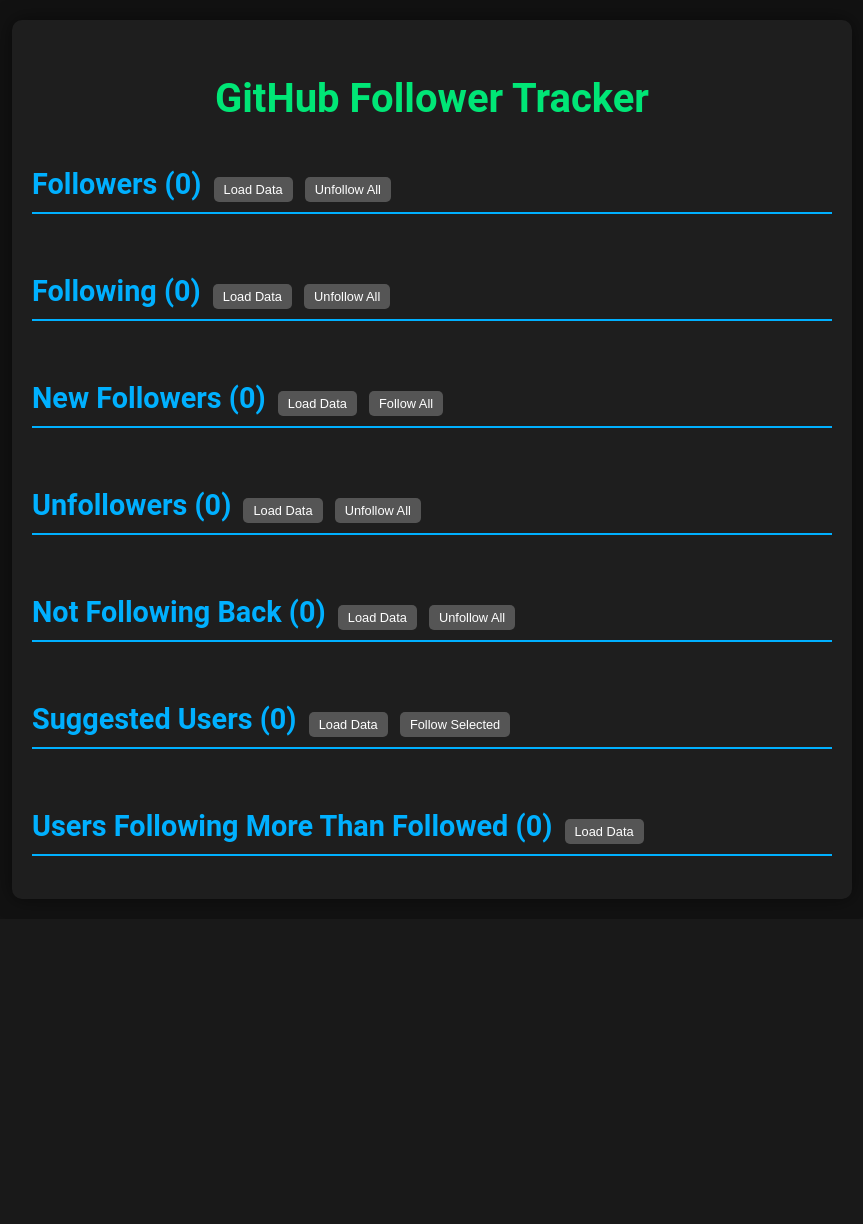
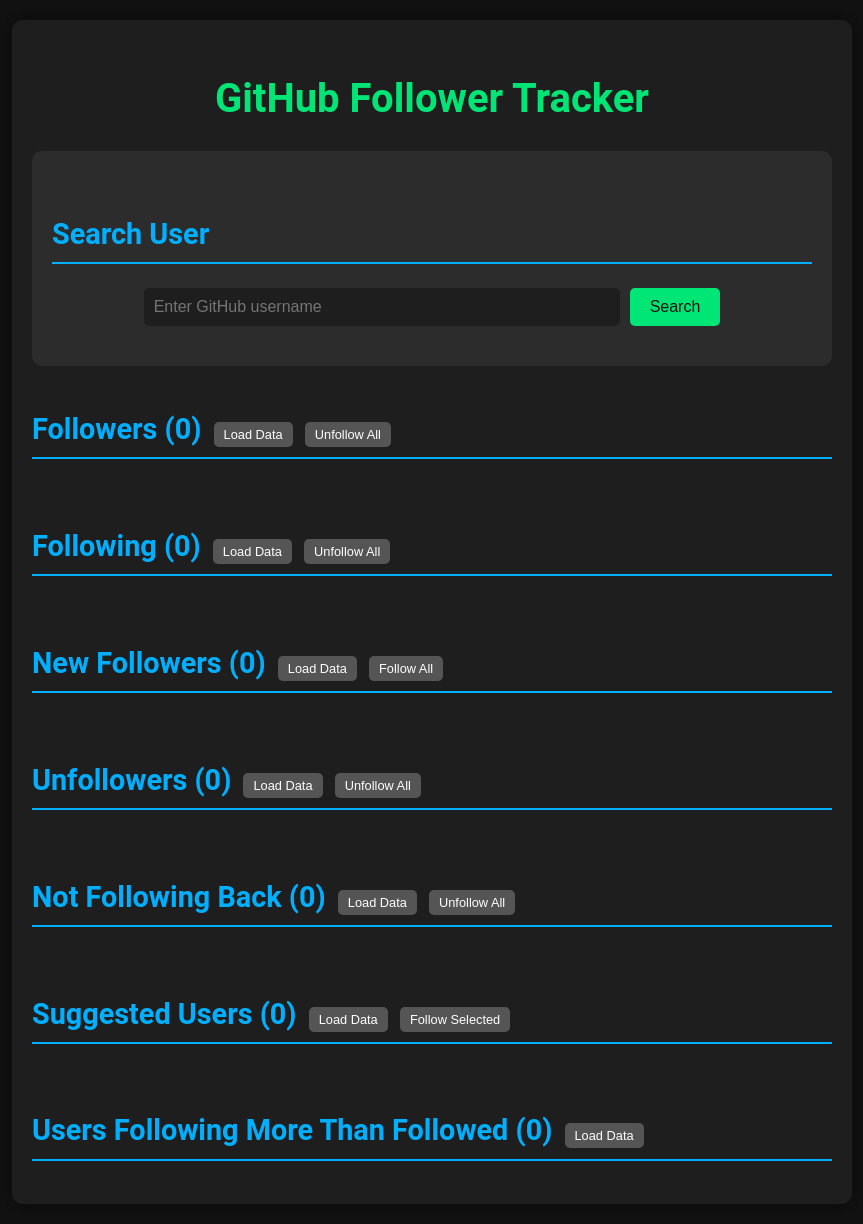
Before and after one commit to ZygimantasB/GitHub-followers-tracker, a Flask app: page / in a window 1280 px wide. Shown: the whole page, without its empty margins (208-1071 px from the left). Before the commit the page ends 856 px from the top, so only its background shows below. Run offline with Flask 3, Linux system fonts and the light colour scheme.

Commit message:
Search box is working ready to push

```diff
--- a/app.py
+++ b/app.py
@@ -12,6 +12,7 @@
     get_followers_with_counts,
     get_users_info,
     get_random_users_with_more_following,
+    check_if_user_follows_viewer,  # Import the new function
 )
 from data_manager import (
     load_previous_followers,
@@ -162,7 +163,6 @@
     results = bulk_unfollow_users(usernames)
     return jsonify(results)
 
-# Add these routes for individual follow/unfollow actions
 @app.route('/unfollow/<username>', methods=['POST'])
 def unfollow(username):
     logger.info(f'Attempting to unfollow user: {username}')
@@ -181,5 +181,19 @@
     else:
         return jsonify({'success': False, 'message': message}), 500
 
+# Add this route for the search functionality
+@app.route('/check_follow')
+def check_follow():
+    username = request.args.get('username')
+    if not username:
+        return jsonify({'error': 'Username parameter is required'}), 400
+    logger.info(f'Checking if user {username} follows the viewer')
+    try:
+        follows_you = check_if_user_follows_viewer(username)
+        return jsonify({'username': username, 'follows_you': follows_you})
+    except Exception as e:
+        logger.exception(f"Error checking if user {username} follows viewer: {e}")
+        return jsonify({'error': 'An error occurred while checking the user'}), 500
+
 if __name__ == "__main__":
     app.run(debug=True)
--- a/github_api.py
+++ b/github_api.py
@@ -464,3 +464,26 @@
             break
     logger.info(f"Total following fetched: {len(following)}")
     return following
+
+def check_if_user_follows_viewer(username):
+    logger.debug(f"Checking if user {username} follows the viewer")
+    query = '''
+    query ($username: String!) {
+      user(login: $username) {
+        isFollowingViewer
+      }
+    }
+    '''
+    variables = {'username': username}
+    try:
+        result = execute_github_graphql_query(query, variables)
+        user_data = result['data']['user']
+        if user_data is None:
+            logger.error(f"User {username} not found")
+            raise Exception('User not found')
+        follows_viewer = user_data['isFollowingViewer']
+        logger.debug(f"User {username} follows viewer: {follows_viewer}")
+        return follows_viewer
+    except Exception as e:
+        logger.error(f'Error checking if user {username} follows viewer: {e}')
+        raise
--- a/static/script.js
+++ b/static/script.js
@@ -40,6 +40,32 @@
     document.getElementById('follow-selected-suggested-users-button').addEventListener('click', function() {
         followSelectedUsers();
     });
+
+    // Handle Search Form Submission
+    const searchForm = document.getElementById('search-form');
+    searchForm.addEventListener('submit', function(event) {
+        event.preventDefault();
+        const username = document.getElementById('search-username').value.trim();
+        if (username) {
+            searchUser(username);
+        }
+    });
+
+    async function searchUser(username) {
+        try {
+            const response = await fetch(`/check_follow?username=${encodeURIComponent(username)}`);
+            const data = await response.json();
+            const searchResultDiv = document.getElementById('search-result');
+            if (data.error) {
+                searchResultDiv.textContent = `Error: ${data.error}`;
+            } else {
+                const followsYouText = data.follows_you ? 'follows you' : 'does not follow you';
+                searchResultDiv.textContent = `${username} ${followsYouText}.`;
+            }
+        } catch (error) {
+            console.error('Error searching user:', error);
+        }
+    }
 
     async function fetchData(dataType) {
         try {
--- a/static/styles.css
+++ b/static/styles.css
@@ -28,7 +28,7 @@
     font-size: 1.8rem;
     border-bottom: 2px solid #00b0ff;
     padding-bottom: 5px;
-    margin-top: 30px;
+    margin-top: 40px;
     cursor: pointer;
 }
 
@@ -177,3 +177,50 @@
     color: #bbb;
     margin-left: 5px;
 }
+
+/* Search Section Styling */
+#search-section {
+    background-color: #2c2c2c;
+    padding: 20px;
+    border-radius: 10px;
+    margin-bottom: 30px;
+}
+
+#search-form {
+    display: flex;
+    align-items: center;
+    justify-content: center;
+    margin-top: 10px;
+}
+
+#search-form input[type="text"] {
+    width: 60%;
+    padding: 10px;
+    border: none;
+    border-radius: 5px;
+    font-size: 1em;
+    margin-right: 10px;
+    background-color: #1e1e1e;
+    color: #e0e0e0;
+}
+
+#search-form button {
+    padding: 10px 20px;
+    border: none;
+    border-radius: 5px;
+    background-color: #00e676;
+    color: #121212;
+    font-size: 1em;
+    cursor: pointer;
+    transition: background-color 0.3s ease;
+}
+
+#search-form button:hover {
+    background-color: #00c853;
+}
+
+#search-result {
+    margin-top: 20px;
+    text-align: center;
+    font-size: 1.2em;
+}
--- a/templates/index.html
+++ b/templates/index.html
@@ -9,6 +9,16 @@
 
 <div class="container">
   <h1>GitHub Follower Tracker</h1>
+
+  <!-- Search Box -->
+  <div id="search-section">
+    <h2>Search User</h2>
+    <form id="search-form">
+      <input type="text" id="search-username" placeholder="Enter GitHub username" required>
+      <button type="submit">Search</button>
+    </form>
+    <div id="search-result"></div>
+  </div>
 
   <!-- Followers -->
   <h2 onclick="toggleVisibility('followers-list')">
```
